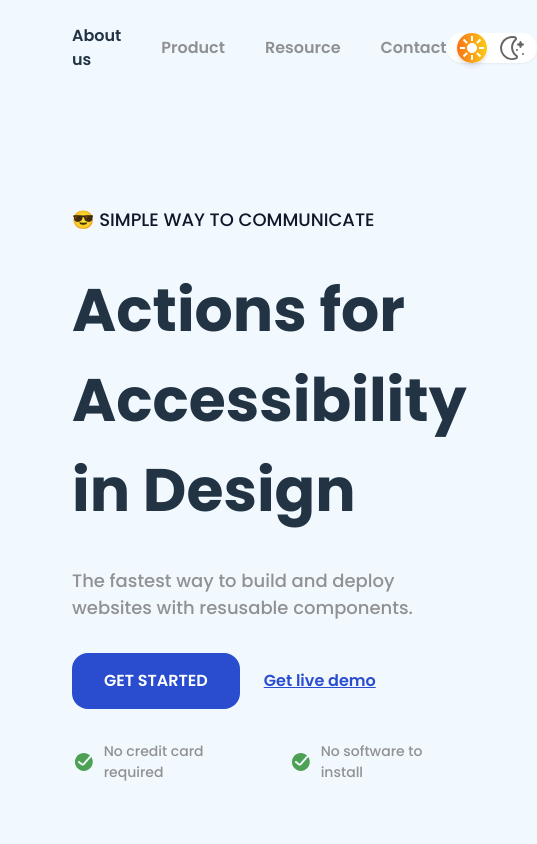
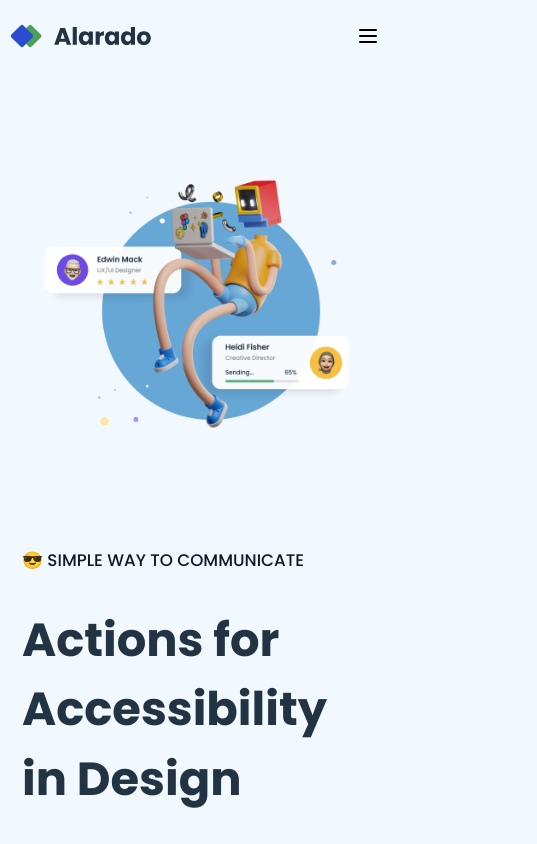
Before and after one commit to Josue-code-lanch/SImple-HomePage, a React (Vite) app: page / in a window 390 px wide. Shown: the top 844 px of the page, 537 px wide, since content can reach past the window. Built offline with nearby package versions, Linux system fonts and the light colour scheme.

Commit message:
Le puse el dark mode y la interactividad al Switch para que cambie los colores

```diff
--- a/index.html
+++ b/index.html
@@ -27,7 +27,9 @@
     />
     <link rel="shortcut icon" href="favicon.svg" type="image/x-icon" />
   </head>
-  <body class="bg-[#f2f9fe] mx-[72px] my-6">
+  <body
+    class="bg-[#f2f9fe] mx-[10px] md:mx-[40px] lg:mx-[72px] my-6 dark:bg-[#111729]"
+  >
     <div id="root"></div>
     <script type="module" src="/src/main.jsx"></script>
   </body>
--- a/src/components/Header/Navbar.jsx
+++ b/src/components/Header/Navbar.jsx
@@ -1,3 +1,4 @@
+import Dropdown from "../Icons/Dropdown";
 import Logo from "../Icons/Logo";
 import Switch from "./Switch";
 
@@ -6,10 +7,12 @@ export default function Navbar() {
     <header className="w-full">
       <nav className="navbar navbar-expand-lg navbar-light bg-light flex justify-between items-center w-full">
         <Logo />
-        <div>
+        <div className="hidden md:block">
           <ul className="w-full flex justify-between items-center gap-10 font-semibold">
             <li className="nav-item text-[#223344]">
-              <a href="#">About us</a>
+              <a href="#" className="dark:text-white">
+                About us
+              </a>
             </li>
             <li className="text-[#909193]">
               <a href="#">Product</a>
@@ -23,6 +26,7 @@ export default function Navbar() {
           </ul>
         </div>
         <Switch />
+        <Dropdown />
       </nav>
     </header>
   );
--- a/src/components/Header/Switch.jsx
+++ b/src/components/Header/Switch.jsx
@@ -1,8 +1,29 @@
+import { useState, useEffect } from "react";
+
 export default function SwitchButton() {
+  const [theme, setTheme] = useState("light");
+
+  useEffect(() => {
+    if (theme === "dark") {
+      document.querySelector("html").classList.add("dark");
+    } else {
+      document.querySelector("html").classList.remove("dark");
+    }
+  }, [theme]);
+
+  function handleChangeTheme() {
+    setTheme((prevTheme) => (prevTheme === "light" ? "dark" : "light"));
+  }
+
   return (
-    <label className="inline-flex items-center relative cursor-pointer">
-      <input className="peer hidden" id="toggle" type="checkbox" />
-      <div className="relative w-[90px] h-[30px] bg-white peer-checked:bg-zinc-500 rounded-full after:absolute after:content-[''] after:w-[30px] after:h-[30px] after:bg-gradient-to-r from-orange-500 to-yellow-400 peer-checked:after:from-zinc-900 peer-checked:after:to-zinc-900 after:rounded-full after:top-[0px] after:left-[10px] active:after:w-[50px] peer-checked:after:left-[80px] peer-checked:after:translate-x-[-100%] shadow-sm duration-300 after:duration-300 after:shadow-md"></div>
+    <label className="hidden items-center relative cursor-pointer md:inline-flex">
+      <input
+        onClick={handleChangeTheme}
+        className="peer hidden "
+        id="toggle"
+        type="checkbox"
+      />
+      <div className="relative w-[90px] h-[30px] bg-[#f2f9fe]  peer-checked:bg-[#111729] rounded-full after:absolute after:content-[''] after:w-[30px] after:h-[30px] after:bg-gradient-to-r from-orange-500 to-yellow-400 peer-checked:after:from-zinc-900 peer-checked:after:to-zinc-400 after:rounded-full after:top-[0px] after:left-[10px] active:after:w-[50px] peer-checked:after:left-[80px] peer-checked:after:translate-x-[-100%] shadow-sm duration-300 after:duration-300 after:shadow-md"></div>
       <svg
         height="0"
         width="100"
--- a/src/components/Icons/Logo.jsx
+++ b/src/components/Icons/Logo.jsx
@@ -18,30 +18,37 @@ export default function Logo() {
       <path
         d="M55.7685 17.808H49.4805L48.4725 20.784H44.1765L50.2725 3.93599H55.0245L61.1205 20.784H56.7765L55.7685 17.808ZM54.7125 14.64L52.6245 8.47199L50.5605 14.64H54.7125Z"
         fill="#223344"
+        className="dark:fill-[#ffffff]"
       />
       <path
         d="M66.8398 3.02399V20.784H62.7358V3.02399H66.8398Z"
         fill="#223344"
+        className="dark:fill-[#ffffff]"
       />
       <path
         d="M68.758 14.064C68.758 12.688 69.014 11.48 69.526 10.44C70.054 9.39999 70.766 8.59999 71.662 8.03999C72.558 7.47999 73.558 7.19999 74.662 7.19999C75.606 7.19999 76.43 7.39199 77.134 7.77599C77.854 8.15999 78.406 8.66399 78.79 9.28799V7.39199H82.894V20.784H78.79V18.888C78.39 19.512 77.83 20.016 77.11 20.4C76.406 20.784 75.582 20.976 74.638 20.976C73.55 20.976 72.558 20.696 71.662 20.136C70.766 19.56 70.054 18.752 69.526 17.712C69.014 16.656 68.758 15.44 68.758 14.064ZM78.79 14.088C78.79 13.064 78.502 12.256 77.926 11.664C77.366 11.072 76.678 10.776 75.862 10.776C75.046 10.776 74.35 11.072 73.774 11.664C73.214 12.24 72.934 13.04 72.934 14.064C72.934 15.088 73.214 15.904 73.774 16.512C74.35 17.104 75.046 17.4 75.862 17.4C76.678 17.4 77.366 17.104 77.926 16.512C78.502 15.92 78.79 15.112 78.79 14.088Z"
         fill="#223344"
+        className="dark:fill-[#ffffff]"
       />
       <path
         d="M89.727 9.62399C90.207 8.88799 90.807 8.31199 91.527 7.89599C92.247 7.46399 93.047 7.24799 93.927 7.24799V11.592H92.799C91.775 11.592 91.007 11.816 90.495 12.264C89.983 12.696 89.727 13.464 89.727 14.568V20.784H85.623V7.39199H89.727V9.62399Z"
         fill="#223344"
+        className="dark:fill-[#ffffff]"
       />
       <path
         d="M94.8326 14.064C94.8326 12.688 95.0886 11.48 95.6006 10.44C96.1286 9.39999 96.8406 8.59999 97.7366 8.03999C98.6326 7.47999 99.6326 7.19999 100.737 7.19999C101.681 7.19999 102.505 7.39199 103.209 7.77599C103.929 8.15999 104.481 8.66399 104.865 9.28799V7.39199H108.969V20.784H104.865V18.888C104.465 19.512 103.905 20.016 103.185 20.4C102.481 20.784 101.657 20.976 100.713 20.976C99.6246 20.976 98.6326 20.696 97.7366 20.136C96.8406 19.56 96.1286 18.752 95.6006 17.712C95.0886 16.656 94.8326 15.44 94.8326 14.064ZM104.865 14.088C104.865 13.064 104.577 12.256 104.001 11.664C103.441 11.072 102.753 10.776 101.937 10.776C101.121 10.776 100.425 11.072 99.8486 11.664C99.2886 12.24 99.0086 13.04 99.0086 14.064C99.0086 15.088 99.2886 15.904 99.8486 16.512C100.425 17.104 101.121 17.4 101.937 17.4C102.753 17.4 103.441 17.104 104.001 16.512C104.577 15.92 104.865 15.112 104.865 14.088Z"
         fill="#223344"
+        className="dark:fill-[#ffffff]"
       />
       <path
         d="M110.882 14.064C110.882 12.688 111.138 11.48 111.65 10.44C112.178 9.39999 112.89 8.59999 113.786 8.03999C114.682 7.47999 115.682 7.19999 116.786 7.19999C117.666 7.19999 118.466 7.38399 119.186 7.75199C119.922 8.11999 120.498 8.61599 120.914 9.23999V3.02399H125.018V20.784H120.914V18.864C120.53 19.504 119.978 20.016 119.258 20.4C118.554 20.784 117.73 20.976 116.786 20.976C115.682 20.976 114.682 20.696 113.786 20.136C112.89 19.56 112.178 18.752 111.65 17.712C111.138 16.656 110.882 15.44 110.882 14.064ZM120.914 14.088C120.914 13.064 120.626 12.256 120.05 11.664C119.49 11.072 118.802 10.776 117.986 10.776C117.17 10.776 116.474 11.072 115.898 11.664C115.338 12.24 115.058 13.04 115.058 14.064C115.058 15.088 115.338 15.904 115.898 16.512C116.474 17.104 117.17 17.4 117.986 17.4C118.802 17.4 119.49 17.104 120.05 16.512C120.626 15.92 120.914 15.112 120.914 14.088Z"
         fill="#223344"
+        className="dark:fill-[#ffffff]"
       />
       <path
         d="M133.843 20.976C132.531 20.976 131.347 20.696 130.291 20.136C129.251 19.576 128.427 18.776 127.819 17.736C127.227 16.696 126.931 15.48 126.931 14.088C126.931 12.712 127.235 11.504 127.843 10.464C128.451 9.40799 129.283 8.59999 130.339 8.03999C131.395 7.47999 132.579 7.19999 133.891 7.19999C135.203 7.19999 136.387 7.47999 137.443 8.03999C138.499 8.59999 139.331 9.40799 139.939 10.464C140.547 11.504 140.851 12.712 140.851 14.088C140.851 15.464 140.539 16.68 139.915 17.736C139.307 18.776 138.467 19.576 137.395 20.136C136.339 20.696 135.155 20.976 133.843 20.976ZM133.843 17.424C134.627 17.424 135.291 17.136 135.835 16.56C136.395 15.984 136.675 15.16 136.675 14.088C136.675 13.016 136.403 12.192 135.859 11.616C135.331 11.04 134.675 10.752 133.891 10.752C133.091 10.752 132.427 11.04 131.899 11.616C131.371 12.176 131.107 13 131.107 14.088C131.107 15.16 131.363 15.984 131.875 16.56C132.403 17.136 133.059 17.424 133.843 17.424Z"
         fill="#223344"
+        className="dark:fill-[#ffffff]"
       />
     </svg>
   );
--- a/src/components/Main/Main.jsx
+++ b/src/components/Main/Main.jsx
@@ -3,12 +3,12 @@ import Done from "../Icons/Done.jsx";
 export default function Main() {
   return (
     <main>
-      <section className="flex max-w-full justify-between items-center text-[1.125rem] text-[#909193] font-medium h-screen">
-        <div className="flex flex-col gap-8">
-          <p className="text-[#111729] uppercase">
+      <section className="flex flex-col-reverse gap-14 max-w-full justify-between items-center md:p-[70px] p-3 text-[1.05rem] lg:text-[1.125rem] text-[#909193] font-medium lg:h-screen lg:flex-row">
+        <div className="flex flex-col gap-8 mt-[50px] lg:mt-0">
+          <p className="text-[#111729] uppercase dark:text-white">
             😎 Simple way to communicate
           </p>
-          <h1 className="text-[3.75rem] text-[#223344] font-bold">
+          <h1 className="text-[2.9rem] lg:text-[3.75rem] text-[#223344] font-bold dark:text-white">
             Actions for Accessibility in Design
           </h1>
           <p>
@@ -35,7 +35,11 @@ export default function Main() {
           </aside>
         </div>
         <figure className="w-[90%]">
-          <img src="./public/hero-image-simple-homepage.png" alt="hero" />
+          <img
+            src="/hero-image-simple-homepage.png"
+            alt="hero"
+            className="mt-[100px] md:mt-0"
+          />
         </figure>
       </section>
     </main>
--- a/tailwind.config.js
+++ b/tailwind.config.js
@@ -4,6 +4,7 @@ export default {
     "./index.html",
     "./src/**/*.{js,ts,jsx,tsx}",
   ],
+  darkMode: 'class',
   theme: {
     extend: {
       fontFamily: {
```
